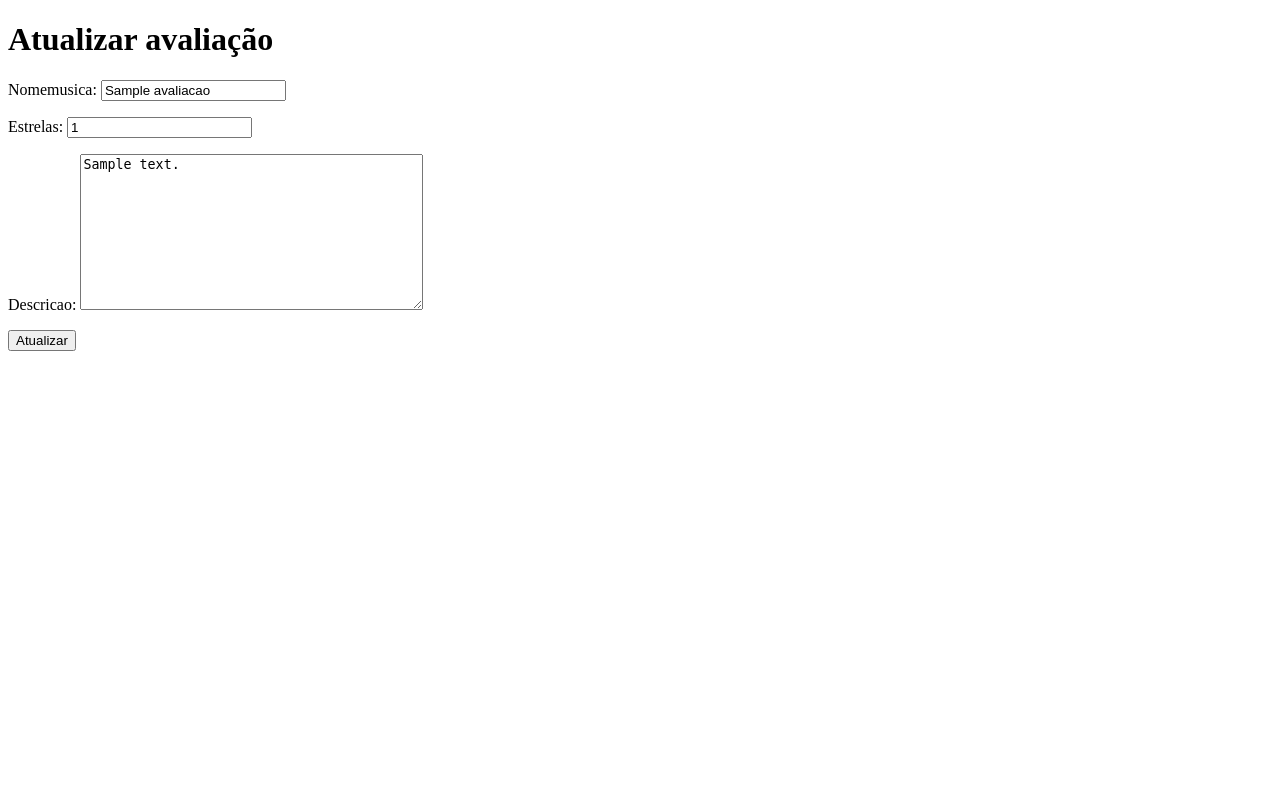
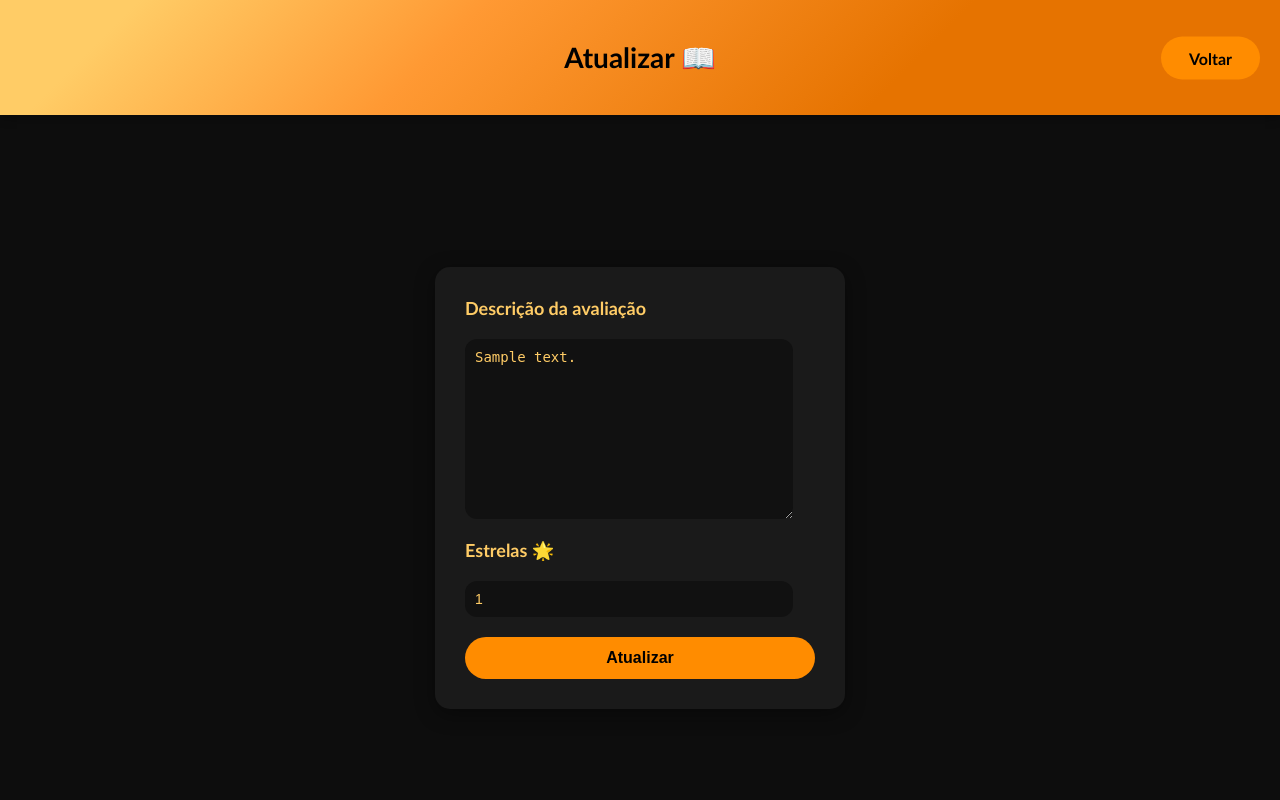
Before and after one commit to americogabriel/Desafio-25.2, a Django app: page /atualizar/1 in a window 1280 px wide. Run offline with Django 5.2, Linux system fonts and the light colour scheme; tables that the repository leaves empty hold one stand-in row (values such as "Sample post"); some libraries are stand-ins or nearby versions.

Commit message:
Estilização do Template Form update

```diff
--- a/app/templates/app/home.html
+++ b/app/templates/app/home.html
@@ -101,7 +101,7 @@
         <div class="form-box">
             <form action="{% url 'url_buscar'%}" method="POST">
                 {% csrf_token %}
-                {{ form.pesquisa|add_class:"input" }}
+                {{form.pesquisa|add_class:"input"}}
                 <button type="submit">Buscar</button>
             </form>
         </div>
--- a/app/templates/app/update.html
+++ b/app/templates/app/update.html
@@ -1,19 +1,110 @@
 <!DOCTYPE html>
 <html lang="en">
 <head>
+    {% load widget_tweaks %}
     <meta charset="UTF-8">
     <meta name="viewport" content="width=device-width, initial-scale=1.0">
-    <title>Document</title>
+    <title>Atualizar Avaliação</title>
+    <style>
+        body {
+            margin: 0;
+            padding: 0;
+            font-family: "Trebuchet MS", sans-serif;
+            background-color: #0d0d0d;
+            display: flex;
+            flex-direction: column;
+            min-height: 100vh;
+            color: white;
+        }
+
+        header {
+            position: relative;
+            width: 100%;
+            padding: 40px 0;
+            text-align: center;
+            background: linear-gradient(135deg, #ffcc66 10%, #ff9933 35%, #e67300 70%);
+            color: black;
+            box-shadow: 0px 2px 10px rgba(0,0,0,0.4);
+        }
+
+        header h1 {
+            margin: 0;
+            font-size: 28px;
+            font-weight: bold;
+        }
+
+        .botao-header {
+            position: absolute;
+            right: 20px;
+            top: 50%;
+            transform: translateY(-50%);
+            padding: 12px 28px;
+            border-radius: 30px;
+            background: #ff8c00;
+            color: black;
+            font-size: 16px;
+            font-weight: bold;
+            text-decoration: none;
+        }
+        .container {
+            flex: 1;
+            display: flex;
+            justify-content: center;
+            align-items: center;
+            margin-top: 60px;
+        }
+
+        form {
+            background: #1a1a1a;
+            padding: 30px;
+            border-radius: 15px;
+            box-shadow: 0px 5px 20px rgba(0,0,0,0.4);
+            display: flex;
+            flex-direction: column;
+            gap: 20px;
+            width: 350px;
+        }
+
+        form h2 {
+            margin: 0;
+            color: #ffcc66;
+            font-size: 18px;
+        }
+
+        .descricao, .estrelas {
+            width: 88%;
+            padding: 10px;
+            border-radius: 12px;
+            border: 5px;
+            font-size: 14px;
+            background: #111;
+            color: #ffcc66;
+        }
+
+        button {
+            padding: 12px;
+            border: none;
+            border-radius: 25px;
+            background: #ff8c00;
+            color: black;
+            font-size: 16px;
+            font-weight: bold;
+            cursor: pointer;
+        }
+    </style>
 </head>
 <body>
     <header>
-        <h1>Atualizar avaliação</h1>
+        <h1>Atualizar 📖</h1>
+        <a href="{% url 'url_listar' %}" class="botao-header">Voltar</a>
     </header>
     <div class="container">
-         <form method="post">
+        <form method="post">
             {% csrf_token %}
-            {{form.as_p}}
-
+            <h2>Descrição da avaliação</h2>
+            {{ form.descricao|add_class:"descricao" }}
+            <h2>Estrelas 🌟</h2>
+            {{ form.estrelas|add_class:"estrelas" }}
             <button type="submit">Atualizar</button>
         </form>
     </div>
```
